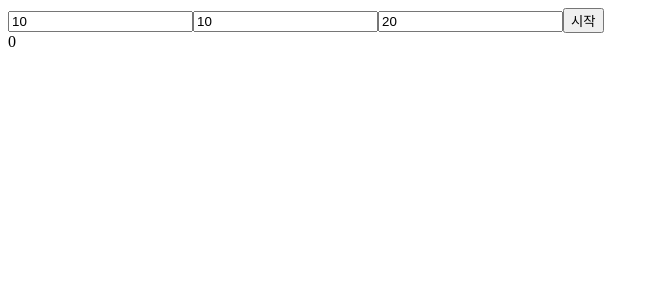
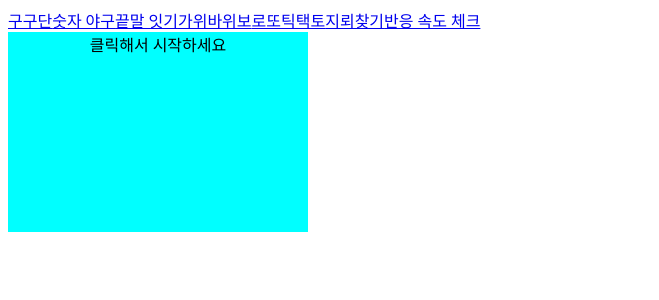
Before and after one commit to hansolparkdev/web_game_project, a React app: page /response-check in a window 1280 px wide. Shown: the top 300 px of the page, without its empty margins (0-659 px from the left). Built offline with nearby package versions, Linux system fonts and the light colour scheme.

Commit message:
web_game_project_first_commit

```diff
--- a/package.json
+++ b/package.json
@@ -10,7 +10,8 @@
   "license": "ISC",
   "dependencies": {
     "react": "^16.12.0",
-    "react-dom": "^16.12.0"
+    "react-dom": "^16.12.0",
+    "react-router-dom": "^5.1.2"
   },
   "devDependencies": {
     "@babel/core": "^7.8.4",
--- a/src/App.jsx
+++ b/src/App.jsx
@@ -6,13 +6,13 @@
 // import ResponseCheck from './ResponseCheck';
 // import Lotto from './Lotto';
 // import TicTacToe from './TicTacToe';
-import MineSearch from './MineSearch';
-
+// import MineSearch from './MineSearch';
 // import RSP from './RSP';
+import Games from './Games';
 
 const App = () => (
   <Fragment>
-    <MineSearch />
+    <Games />
   </Fragment>
 );
 // <TicTacToe />
--- /dev/null
+++ b/src/Games.jsx
@@ -0,0 +1,50 @@
+import React, { Fragment } from 'react';
+import {
+  BrowserRouter as Router,
+  Route, Switch, Link,
+} from 'react-router-dom';
+import Gugudan from './Gugudan';
+import NumberBaseball from './NumberBaseball';
+import WordRelay from './WordRelay';
+import RSP from './RSP';
+import Lotto from './Lotto';
+import TicTacToe from './TicTacToe';
+import MineSearch from './MineSearch';
+import ResponseCheck from './ResponseCheck';
+
+
+// BrowserRouter
+// hashRouter
+const Games = () => (
+  <Fragment>
+    <Router>
+      <Link to="/gugudan">구구단</Link>
+      <Link to="/number-baseball">숫자 야구</Link>
+      <Link to="/word-relay">끝말 잇기</Link>
+      <Link to="/rsp">가위바위보</Link>
+      <Link to="/lotto">로또</Link>
+      <Link to="/tic-tac-toe">틱택토</Link>
+      <Link to="/mine-search">지뢰찾기</Link>
+      <Link to="/response-check">반응 속도 체크</Link>
+      <Switch>
+        <Route path="/gugudan" component={Gugudan} />
+        <Route path="/number-baseball" component={NumberBaseball} />
+        <Route path="/word-relay" component={WordRelay} />
+        <Route path="/rsp" component={RSP} />
+        <Route path="/lotto" component={Lotto} />
+        <Route path="/tic-tac-toe" component={TicTacToe} />
+        <Route path="/mine-search" component={MineSearch} />
+        <Route path="/response-check" component={ResponseCheck} />
+      </Switch>
+    </Router>
+    <style jsx="true">
+      {`
+        a{
+          margin:0 10px;
+        }
+      `}
+    </style>
+  </Fragment>
+);
+
+export default Games;
--- a/src/Gugudan.jsx
+++ b/src/Gugudan.jsx
@@ -1,6 +1,8 @@
-import React, { Fragment, useState, useRef } from 'react';
+import React, {
+  Fragment, useState, useRef, memo,
+} from 'react';
 
-const Gugudan = () => {
+const Gugudan = memo(() => {
   const [num1, setNum1] = useState(Math.ceil(Math.random() * 9));
   const [num2, setNum2] = useState(Math.ceil(Math.random() * 9));
   const [value, setValue] = useState('');
@@ -34,6 +36,6 @@
       </form>
     </Fragment>
   );
-};
+});
 
 export default Gugudan;
--- a/src/RSP.jsx
+++ b/src/RSP.jsx
@@ -2,7 +2,7 @@
 /* eslint-disable react/state-in-constructor */
 // import React, { Component, Fragment } from 'react';
 import React, {
-  Fragment, useState, useRef, useEffect,
+  Fragment, useState, useRef, useEffect, memo,
 } from 'react';
 
 // 클래스의 경우 => constructor => render -> ref -> componentDidMount ->
@@ -23,7 +23,7 @@
 
 const computerChoice = (imgCoord) => Object.entries(rspCoords).find((v) => v[1] === imgCoord)[0];
 
-const RSP = () => {
+const RSP = memo(() => {
   const [result, setResult] = useState('');
   const [imgCoord, setImgCoord] = useState(rspCoords.바위);
   const [score, setScore] = useState(0);
@@ -81,7 +81,7 @@
       <div>{`현재 ${score}점`}</div>
     </Fragment>
   );
-};
+});
 // class RSP extends Component {
 //   state = {
 //     result: '',
```
Also changed, not shown: index.html (+4 -4 lines), 1 other file (tests, documents, lock files or other folders).
